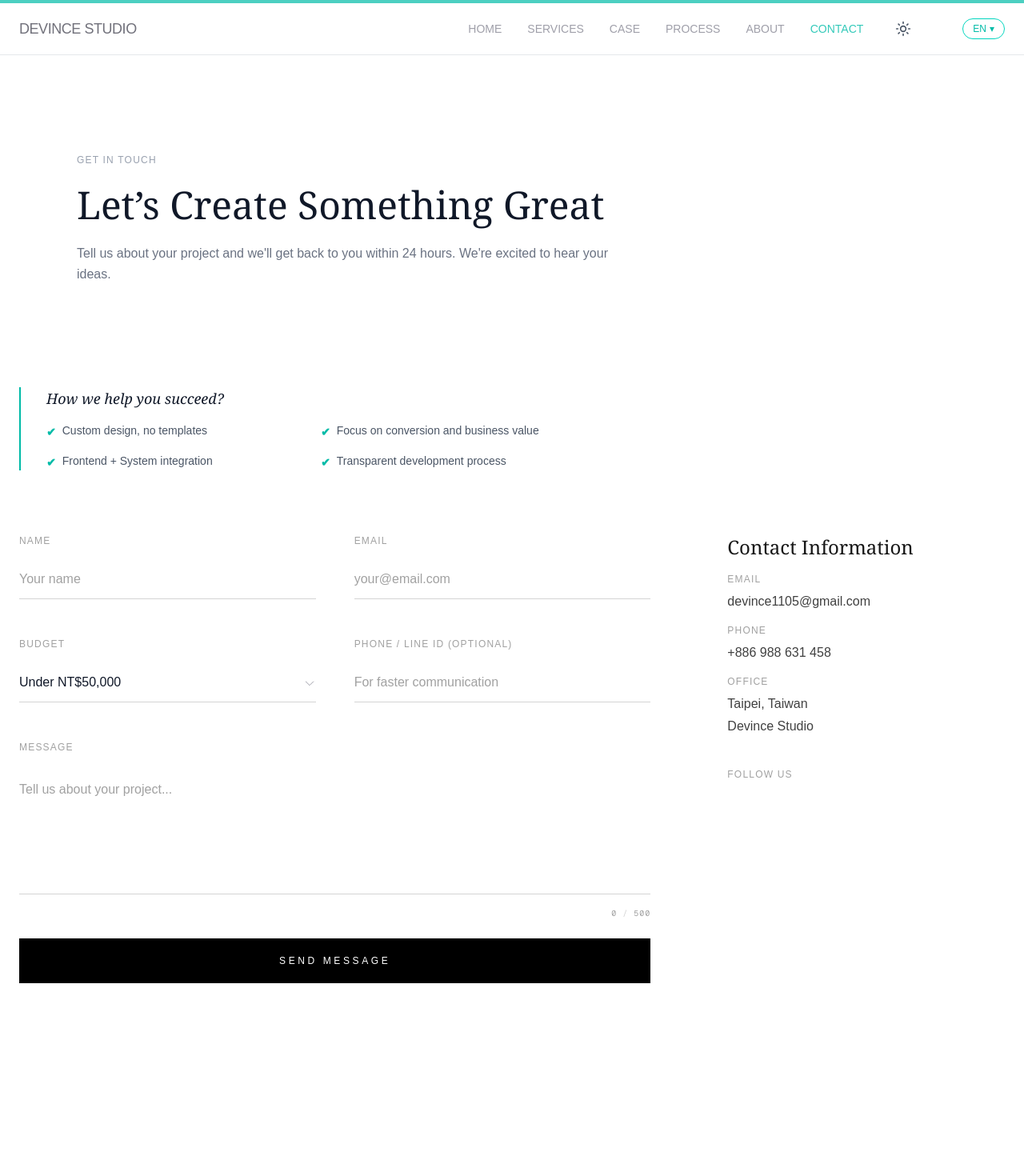
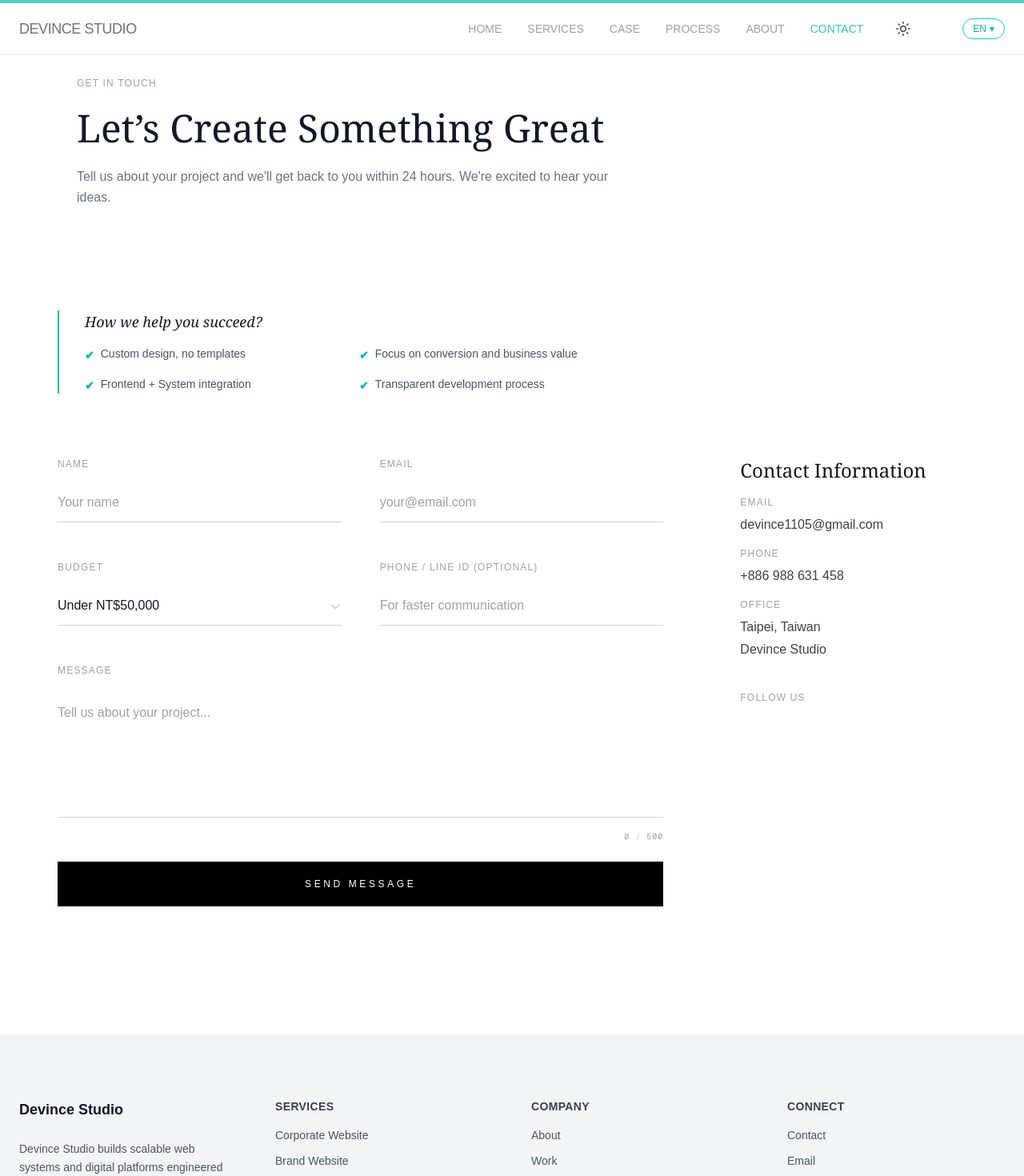
Before and after one commit to devince1105/devince-studio, a Next.js app: page /en/contact in a window 1280 px wide. Shown: the top 1470 px of the page at 80% size. Built offline with nearby package versions, Linux system fonts and the light colour scheme.

Commit message:
fix(contact): refine contact page layout

```diff
--- a/app/[locale]/contact/page.tsx
+++ b/app/[locale]/contact/page.tsx
@@ -22,11 +22,10 @@ export default async function ContactPage({ params }: PageProps) {
     const content = contactContentMap[safeLocale];
 
     return (
-        <div className="max-w-screen-xl mx-auto px-6 pb-40">
+        <div className="max-w-screen-xl mx-auto px-6">
+            <SectionHeader {...content.header} align="left" />
             {/* Strategy 3: Unified Header & Hero Area */}
-            <div className="pt-24 mb-20 animate-in fade-in slide-in-from-bottom-4 duration-1000">
-                <SectionHeader {...content.header} align="left" />
-
+            <div className="mb-20 animate-in fade-in slide-in-from-bottom-4 duration-1000 ml-12">
                 {/* Trust Block - Integrated closer to the action */}
                 <div className="mt-8 max-w-2xl border-l-2 border-teal-500 pl-8 space-y-4">
                     <h3 className="text-lg font-serif italic text-gray-900 dark:text-zinc-100">
@@ -48,7 +47,7 @@ export default async function ContactPage({ params }: PageProps) {
                 </div>
             </div>
 
-            <section className="mb-40">
+            <section className="mb-40 ml-12">
                 <div className="grid lg:grid-cols-12 gap-16 lg:gap-24 items-start">
                     {/* Form Component */}
                     <div className="lg:col-span-8">
```
